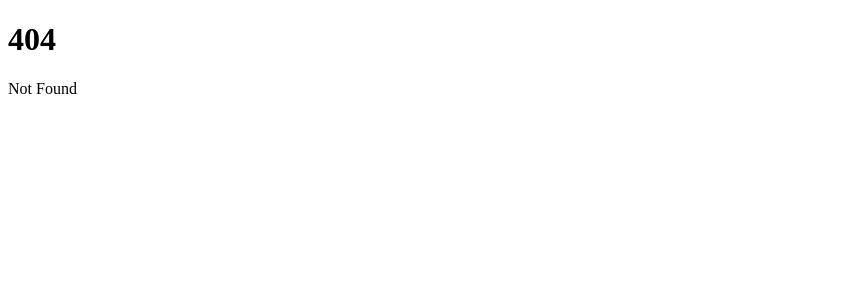
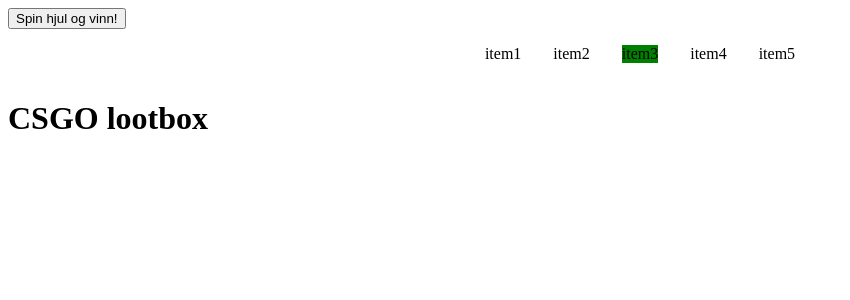
Before and after one commit to TheZenDenn/clicker-spill, a SvelteKit app: page /csgoLootbox in a window 1280 px wide. Before the commit this address had no page. Shown: the top 300 px of the page, without its empty margins (0-850 px from the left). Built offline with nearby package versions, Linux system fonts and the light colour scheme.

Commit message:
Create +page.svelte

```diff
--- /dev/null
+++ b/src/routes/csgoLootbox/+page.svelte
@@ -0,0 +1,81 @@
+<script>
+    let items = [
+        "item1",
+        "item2",
+        "item3",
+        "item4",
+        "item5",
+    ];
+
+    function finnRandom(items = []) {
+        let lengde = items.length;
+        let index = Math.floor(Math.random () * (lengde ));
+        return [items[index], index];
+    }
+
+    let aktiv = items;
+    let aktivIndex = "noen ting endrer seg aldri";
+    const sleep = ms => new Promise(r => setTimeout(r, ms));
+    let ending = 0;
+    async function openLootbox() {
+        //bestem en vinner
+        let vinner = finnRandom(items);
+        //aktivIndex = vinner[1];
+        console.log(aktivIndex)
+
+        let times = 20;
+        let sleepTime = 100;
+        /**
+         * Må gjøre denne frem til at aktiv[2] er den vi vil ha
+        */
+        for (let i = 0; i < times; i++) {
+            aktiv.unshift(aktiv.pop());
+            aktiv = aktiv;
+            console.log(aktiv)
+            ending++;
+            await sleep(sleepTime);
+        }
+        while (aktivIndex != vinner[0]) {
+            aktiv.unshift(aktiv.pop());
+            aktiv = aktiv;
+            aktivIndex = aktiv[2]
+
+            await sleep(sleepTime)
+        }
+
+        alert("Vinneren er " + vinner[0])
+
+
+    }
+
+
+</script>
+<button on:click={openLootbox}>Spin hjul og vinn!</button>
+<div class="lootbox">
+    {#each aktiv as item, i}
+        {#if i == 2}
+        <div class="item vinner">{item}</div>
+        {:else}
+        <div class="item">{item} </div>
+        {/if}
+
+    {/each}
+</div>
+<h1>CSGO lootbox</h1>
+
+<style>
+    .lootbox {
+        text-align: center;
+    }
+
+
+    .item {
+        display: inline-block;
+        margin: 1em;
+    }
+
+    .vinner {
+        background-color: green;
+    }
+
+</style>
```
